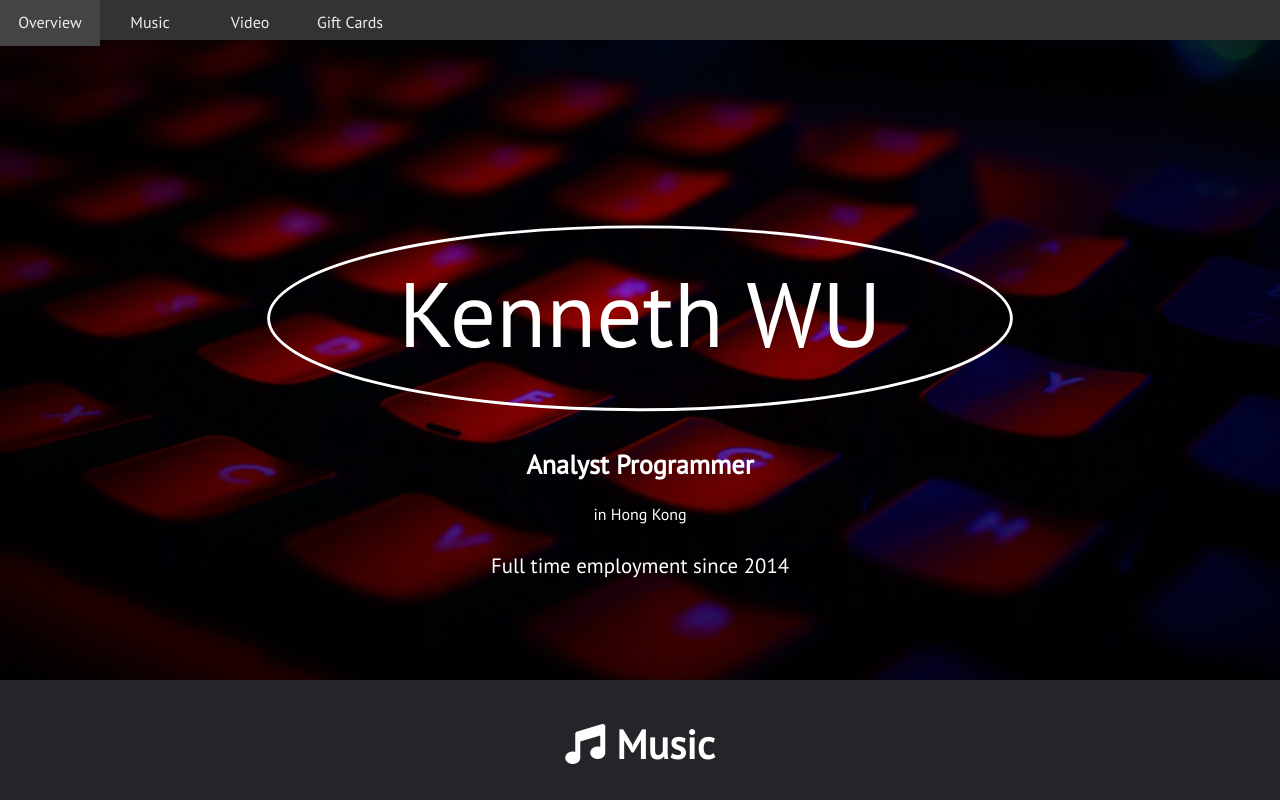
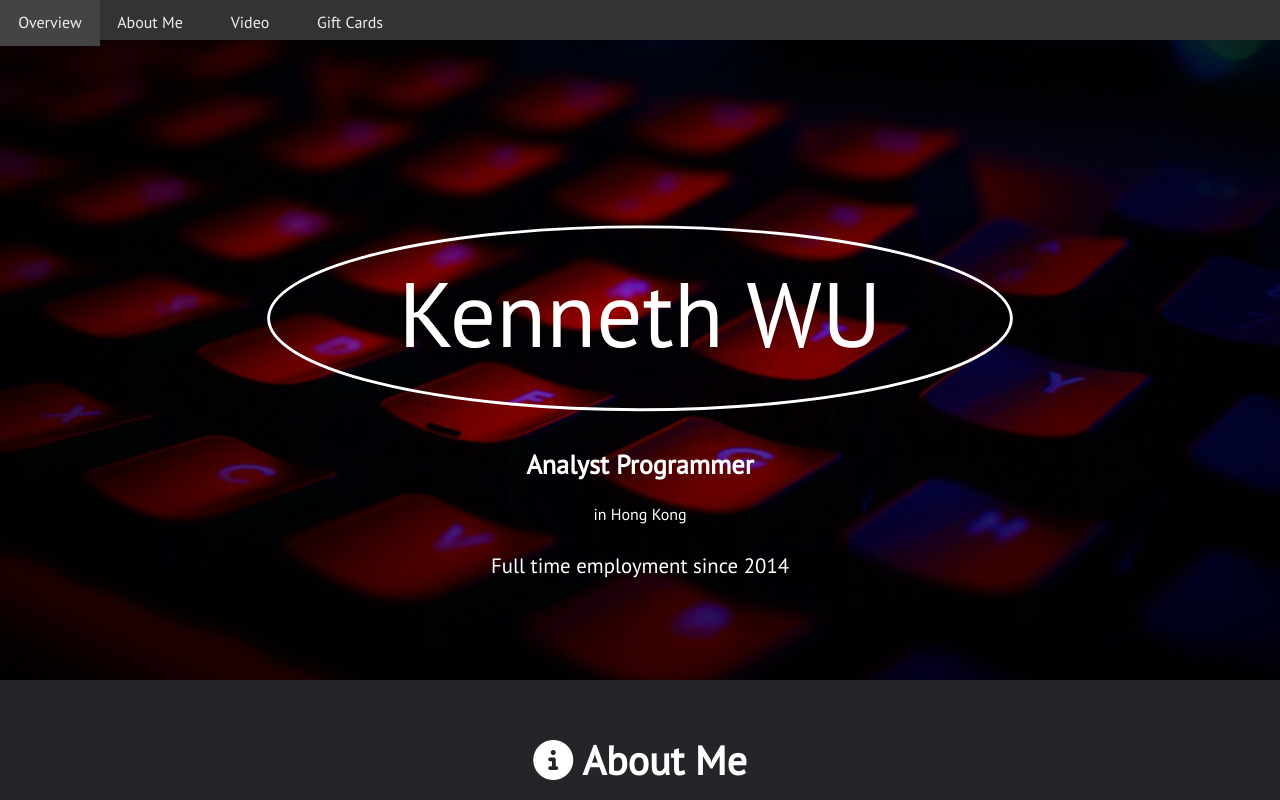
Before and after one commit to wuyeelok/old-github-io, a plain HTML site: page index.html in a window 1280 px wide. Shown: the top 800 px of the page. Drawn offline with nearby package versions, Linux system fonts and the light colour scheme.

Commit message:
Start working on about me section

```diff
--- a/css/style.css
+++ b/css/style.css
@@ -33,7 +33,7 @@ a {
 
 .section-head {
   font-size: 2.5rem;
-  margin: 0;
+  margin: 1rem 0 0 0;
 }
 
 .section h3 {
--- a/index.html
+++ b/index.html
@@ -29,7 +29,7 @@
               <a href="#showcase">Overview</a>
             </li>
             <li>
-              <a href="#music">Music</a>
+              <a href="#about_me">About Me</a>
             </li>
             <li>
               <a href="#video">Video</a>
@@ -60,10 +60,12 @@
       </div>
     </div>
 
-    <!-- Music Section -->
-    <section id="music" class="section">
+    <!-- About Me Section -->
+    <section id="about_me" class="section">
       <div class="container">
-        <h2 class="section-head"><i class="fas fa-music"></i> Music</h2>
+        <h2 class="section-head">
+          <i class="fas fa-info-circle"></i> About Me
+        </h2>
         <h3>45 million songs. Zero ads.</h3>
         <p class="lead">
           Stream over 45 million songs, ad-free. Or download albums and tracks
```
